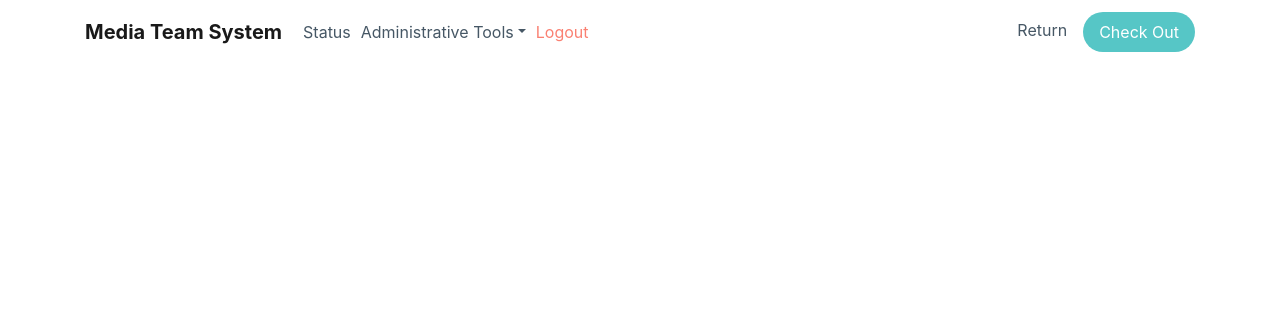
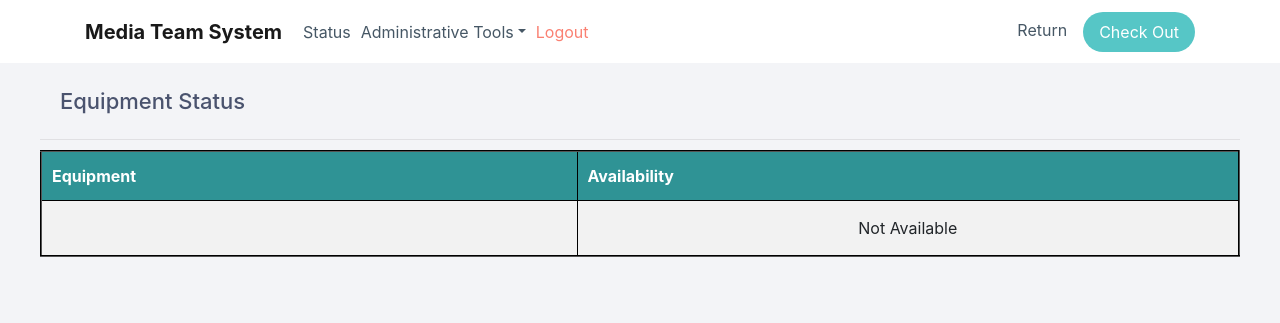
Before and after one commit to k493r0/EqManage, a PHP site: page / in a window 1280 px wide. Shown: the top 323 px of the page. Run offline with PHP 8.4, Linux system fonts and the light colour scheme; the visitor is signed in with stand-in values (Sample User, id 1); tables that the repository leaves empty or names only in its code hold one stand-in row (values such as "Sample post"); data that the repository does not hold is empty.

Commit message:
added serverconnect.php + added table for index.php

```diff
--- a/index.php
+++ b/index.php
@@ -4,6 +4,7 @@ if(!isset($_SESSION['loggedin'])) {
     header('Location: login.php');
     exit();
 }
+include ('serverconnect.php');
 ?>
 <!DOCTYPE html>
 <html>
@@ -37,9 +38,60 @@ if(!isset($_SESSION['loggedin'])) {
 
 
 </head>
-<body class="form-v8" id="fade">
+<body class="form-v8 loggedin" id="fade">
 <?php include('navbar.php'); ?>
 <div id="loader">
 <div class="loader"><div></div><div></div><div></div><div></div></div>
 </div>
+    <div class="content">
+        <h2>Equipment Status</h2>
+
+
+
+        <?php $results = mysqli_query($db, "SELECT * FROM equipments"); ?>
+        <table align="center" cellpadding="10px" cellspacing="6px" width="100%" border="2px"  id="table" style="border-collapse: collapse;margin-top: 10px;border-color: black">
+            <thead>
+            <tr>
+                <th style="padding-top: 12px;
+  padding-bottom: 12px;
+  text-align: left;
+  background-color: #2f9395;
+  color: white;">Equipment</th>
+                <th style="padding-top: 12px;
+  padding-bottom: 12px;
+  text-align: left;
+  background-color: #2f9395;
+  color: white;">Availability</th>
+            </tr>
+            </thead>
+
+            <?php while ($row = mysqli_fetch_array($results)) { ?>
+                <tr style="background-color: #f2f2f2 ">
+                    <td style=" border: 1px solid black;
+  padding: 15px;"><?php echo $row['Equipment']; ?></td>
+                    <td style=" border: 1px solid black;
+  padding: 15px;">
+                        <?php
+
+                        if ($row['Availability'] == 1) {
+                            echo '<dt style="color:red";">
+      Available </dt>';
+                        } elseif ($row['Availability'] == 0){
+                            echo "Not Available";
+                        } else echo "Error";
+
+
+                        ?>
+                    </td>
+                </tr>
+            <?php } ?>
+        </table>
+
+
+
+
+    </div>
+
+
+    </div>
 </body>
--- /dev/null
+++ b/serverconnect.php
@@ -0,0 +1,11 @@
+<?php
+session_start();
+
+// initializing variables
+$username = "";
+$fullname = "";
+$email    = "";
+$errors = array();
+
+// connect to the database
+$db = mysqli_connect('remotemysql.com', 'tgsK9nTZNV', 'UFJLMZcF2L', 'tgsK9nTZNV');
```
